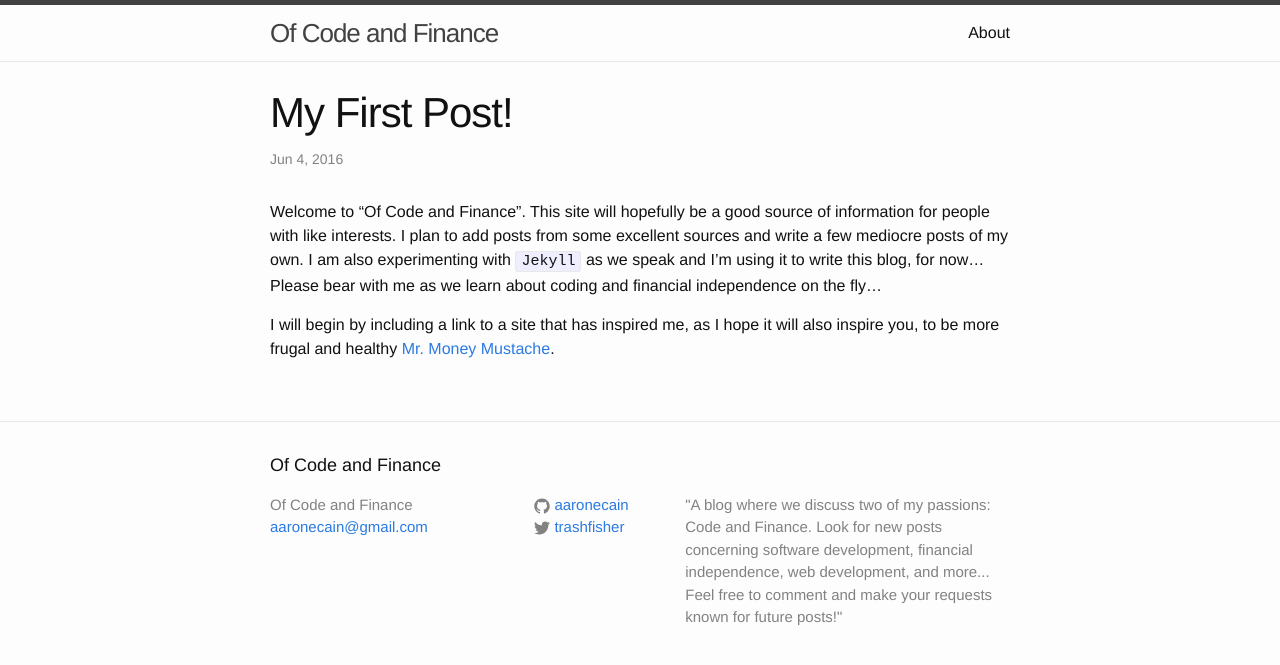
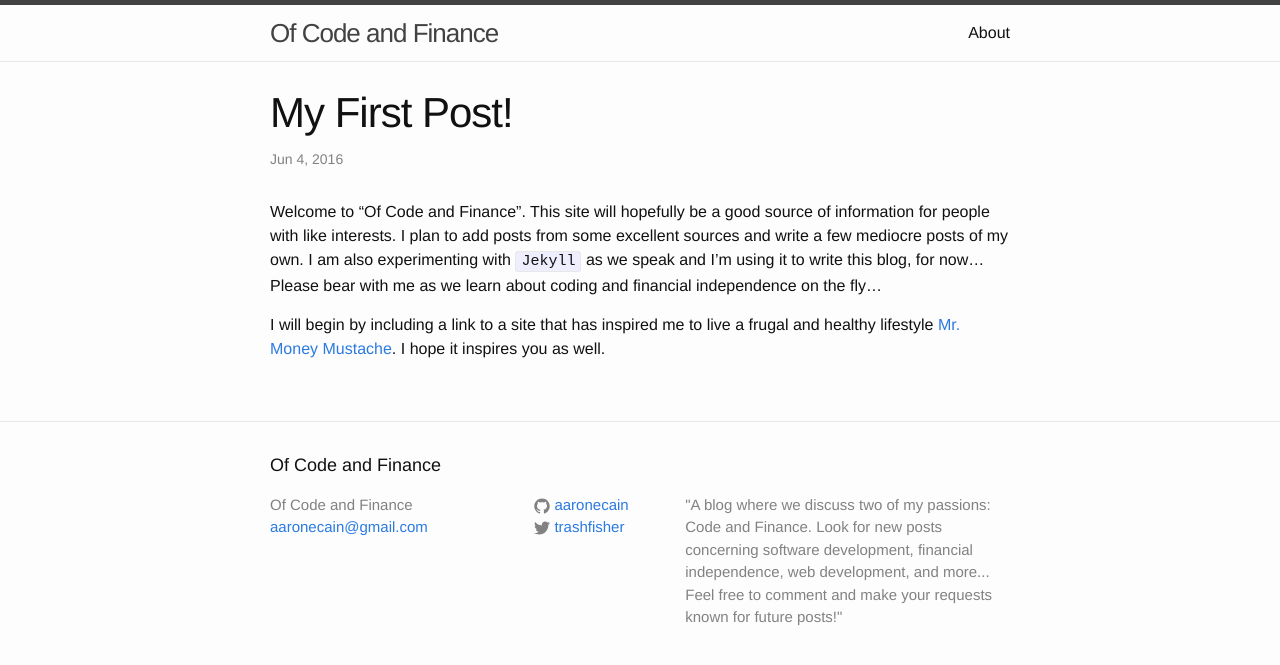
Before and after one commit to aaronecain/aaronecain.github.io, a Jekyll site: the page built from _posts/2016-06-04-my-first-post.markdown, in a window 1280 px wide. Shown: the top 665 px of the page. Built offline with Jekyll 4.4.1, drawn with Linux system fonts in a browser that asks for light colours.

Commit message:
Update 2016-06-04-my-first-post.markdown

```diff
--- a/_posts/2016-06-04-my-first-post.markdown
+++ b/_posts/2016-06-04-my-first-post.markdown
@@ -6,6 +6,6 @@ categories: jekyll update
 ---
 Welcome to "Of Code and Finance". This site will hopefully be a good source of information for people with like interests. I plan to add posts from some excellent sources and write a few mediocre posts of my own. I am also experimenting with `Jekyll` as we speak and I'm using it to write this blog, for now... Please bear with me as we learn about coding and financial independence on the fly...
 
-I will begin by including a link to a site that has inspired me, as I hope it will also inspire you, to be more frugal and healthy [Mr. Money Mustache][mustache-home].
+I will begin by including a link to a site that has inspired me to live a frugal and healthy lifestyle [Mr. Money Mustache][mustache-home]. I hope it inspires you as well.
 
 [mustache-home]: http://mrmoneymustache.com{:target="_blank"}
```
